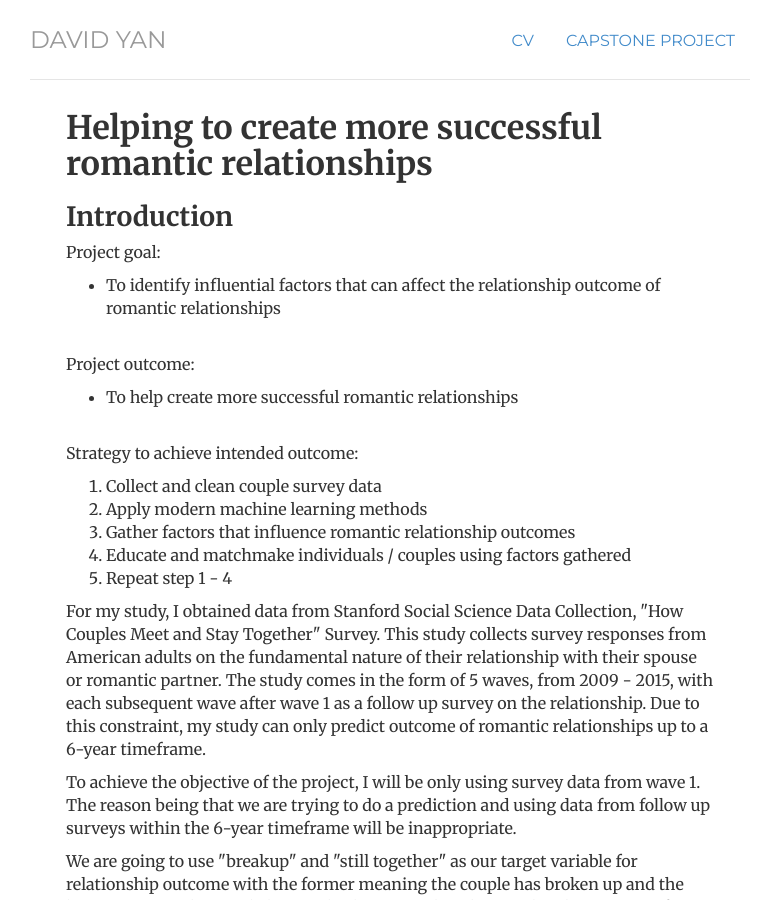
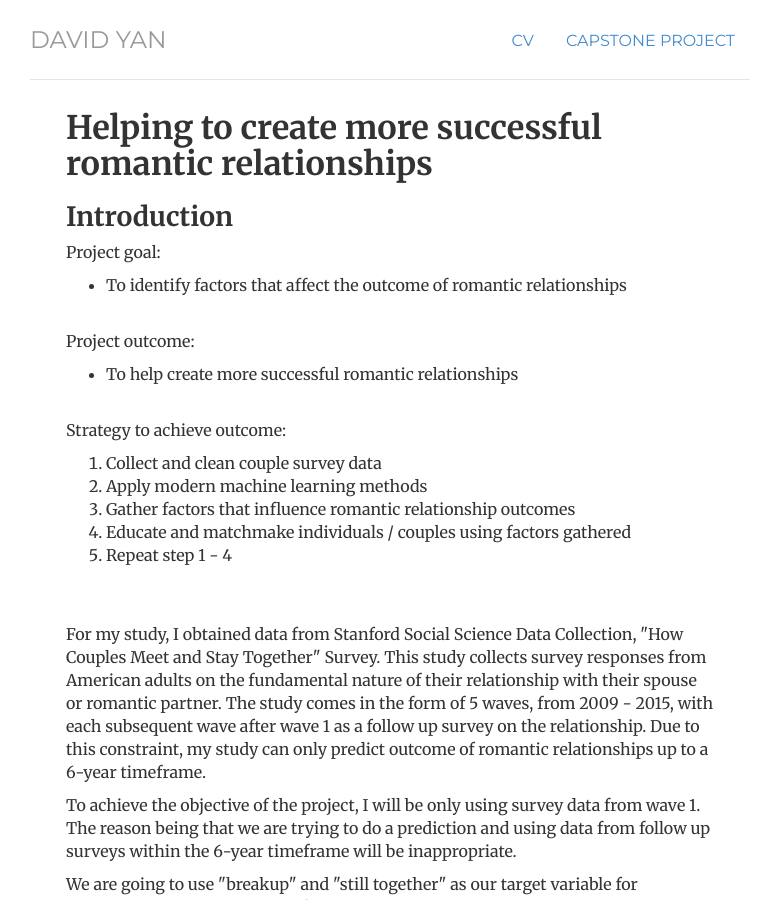
Before and after one commit to davidyan92/davidyan92.github.io, a Jekyll site: the page built from capstone_project/index.html, in a window 1280 px wide and 900 px high. Shown: the whole window, without its empty margins (250-1012 px from the left). Built offline with Jekyll 4.4.1, drawn with Linux system fonts in a browser that asks for light colours.

Commit message:
edited capstone page

```diff
--- a/capstone_project/index.html
+++ b/capstone_project/index.html
@@ -25,7 +25,7 @@ description: Capstone Project for David Yan
 
 	<p>Project goal:</p>
 	<ul>
-		<li>To identify influential factors that can affect the relationship outcome of romantic relationships</li>
+		<li>To identify factors that affect the outcome of romantic relationships</li>
 	</ul>
 	<br>
 	<p>Project outcome:</p>
@@ -33,7 +33,7 @@ description: Capstone Project for David Yan
 		<li>To help create more successful romantic relationships</li>
 	</ul>
 	<br>
-	<p>Strategy to achieve intended outcome:</p>
+	<p>Strategy to achieve outcome:</p>
 	<ol>
 		<li>
 			Collect and clean couple survey data
@@ -51,7 +51,8 @@ description: Capstone Project for David Yan
 			Repeat step 1 - 4
 		</li>
 	</ol>
-
+	<br>
+	<br>
 	<p>For my study, I obtained data from Stanford Social Science Data Collection, "How Couples Meet and Stay Together" Survey. This study collects survey responses from American adults on the fundamental nature of their relationship with their spouse or romantic partner. The study comes in the form of 5 waves, from 2009 - 2015, with each subsequent wave after wave 1 as a follow up survey on the relationship. Due to this constraint, my study can only predict outcome of romantic relationships up to a 6-year timeframe.</p>
 
 	<p>To achieve the objective of the project, I will be only using survey data from wave 1. The reason being that we are trying to do a prediction and using data from follow up surveys within the 6-year timeframe will be inappropriate.</p>
```
